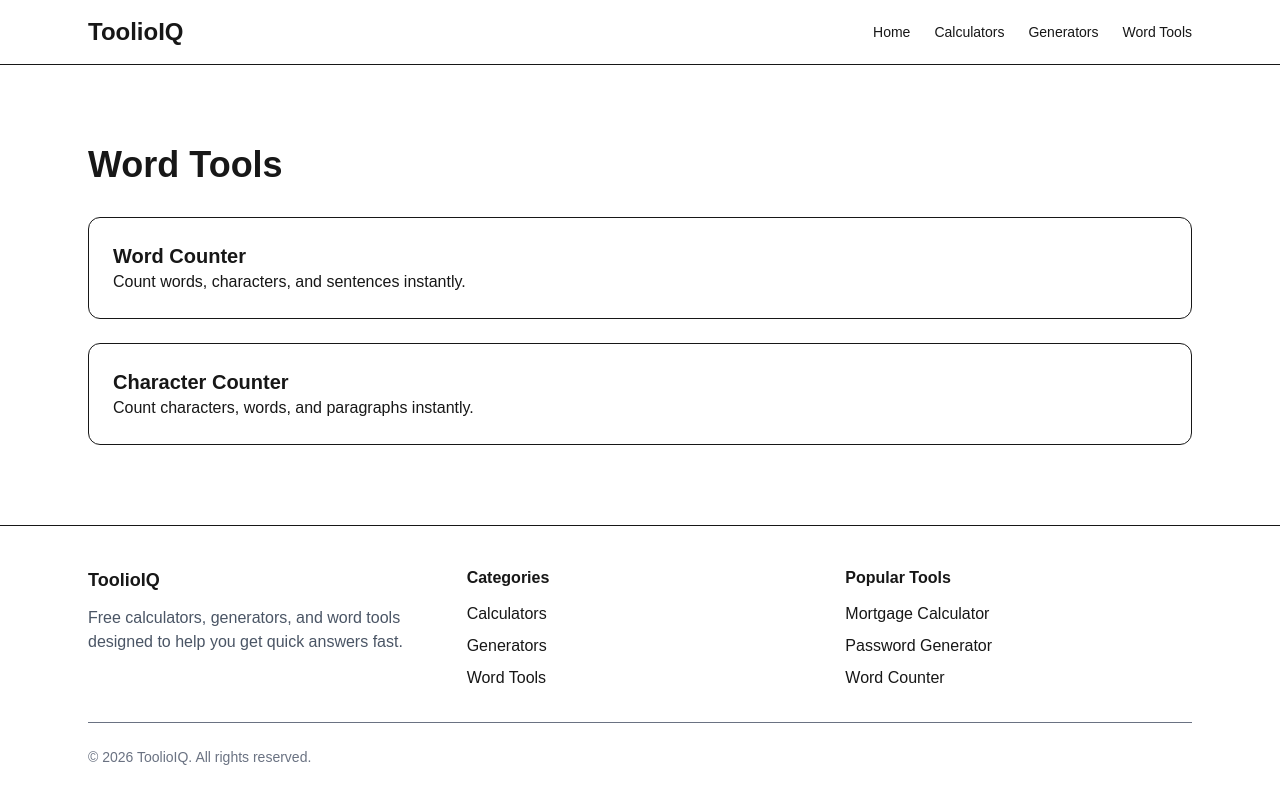
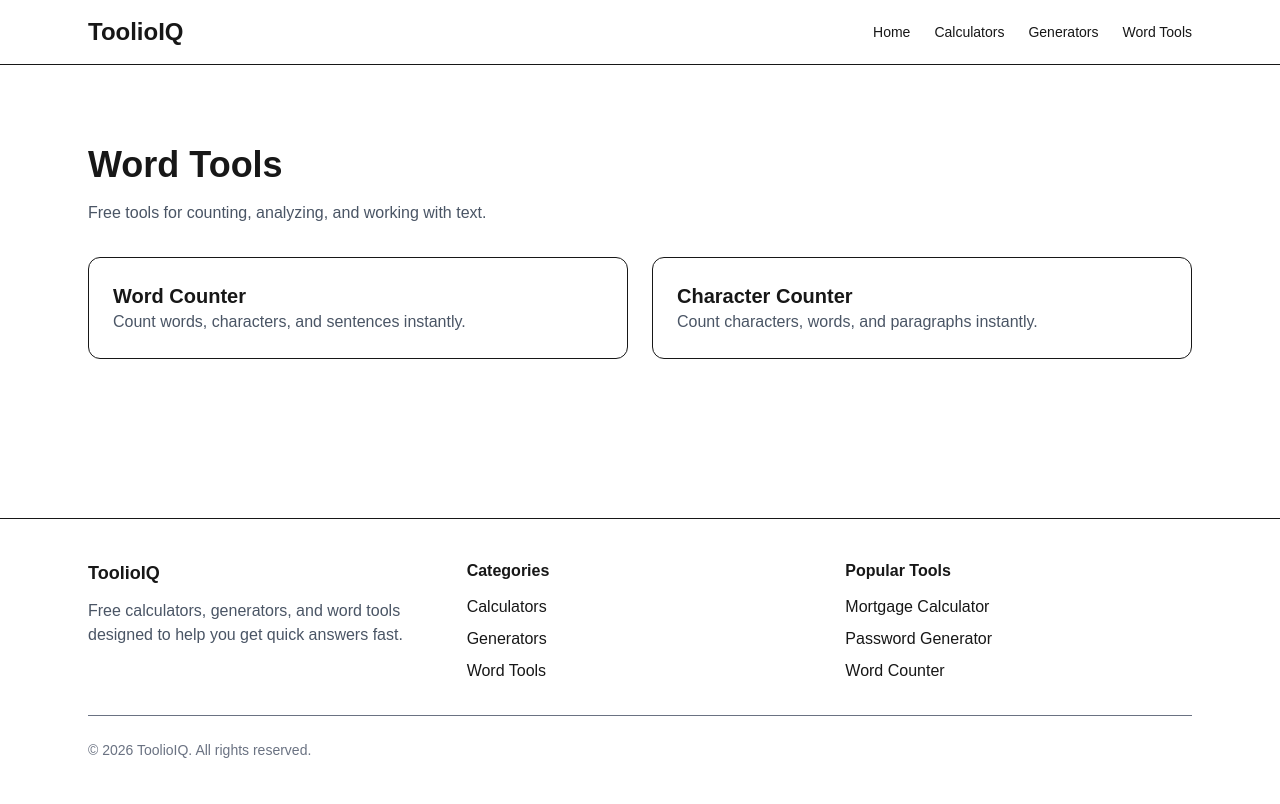
Before and after one commit to toolioiq/toolioiq, a Next.js app: page /word-tools in a window 1280 px wide. Shown: the top 804 px of the page. Built offline with nearby package versions, Linux system fonts and the light colour scheme.

Commit message:
Use tools data for word tools page

```diff
--- a/app/word-tools/page.tsx
+++ b/app/word-tools/page.tsx
@@ -1,25 +1,30 @@
 import Link from "next/link";
+import { tools } from "@/data/tools";
 
 export default function WordToolsPage() {
+  const wordTools = tools.filter(
+    (tool) => tool.category === "Word Tools"
+  );
+
   return (
     <main className="max-w-6xl mx-auto px-6 py-20">
-      <h1 className="text-4xl font-bold mb-8">Word Tools</h1>
+      <h1 className="text-4xl font-bold mb-4">Word Tools</h1>
 
-      <div className="grid gap-6">
-        <Link
-          href="/word-tools/word-counter"
-          className="border rounded-xl p-6 hover:bg-gray-50"
-        >
-          <h2 className="text-xl font-semibold">Word Counter</h2>
-          <p>Count words, characters, and sentences instantly.</p>
-        </Link>
-        <Link
-          href="/word-tools/character-counter"
-          className="border rounded-xl p-6 hover:bg-gray-50"
-        >
-          <h2 className="text-xl font-semibold">Character Counter</h2>
-          <p>Count characters, words, and paragraphs instantly.</p>
-        </Link>
+      <p className="text-gray-600 mb-8">
+        Free tools for counting, analyzing, and working with text.
+      </p>
+
+      <div className="grid md:grid-cols-2 gap-6">
+        {wordTools.map((tool) => (
+          <Link
+            key={tool.href}
+            href={tool.href}
+            className="border rounded-xl p-6 hover:bg-gray-50"
+          >
+            <h2 className="text-xl font-semibold">{tool.title}</h2>
+            <p className="text-gray-600">{tool.description}</p>
+          </Link>
+        ))}
       </div>
     </main>
   );
```
